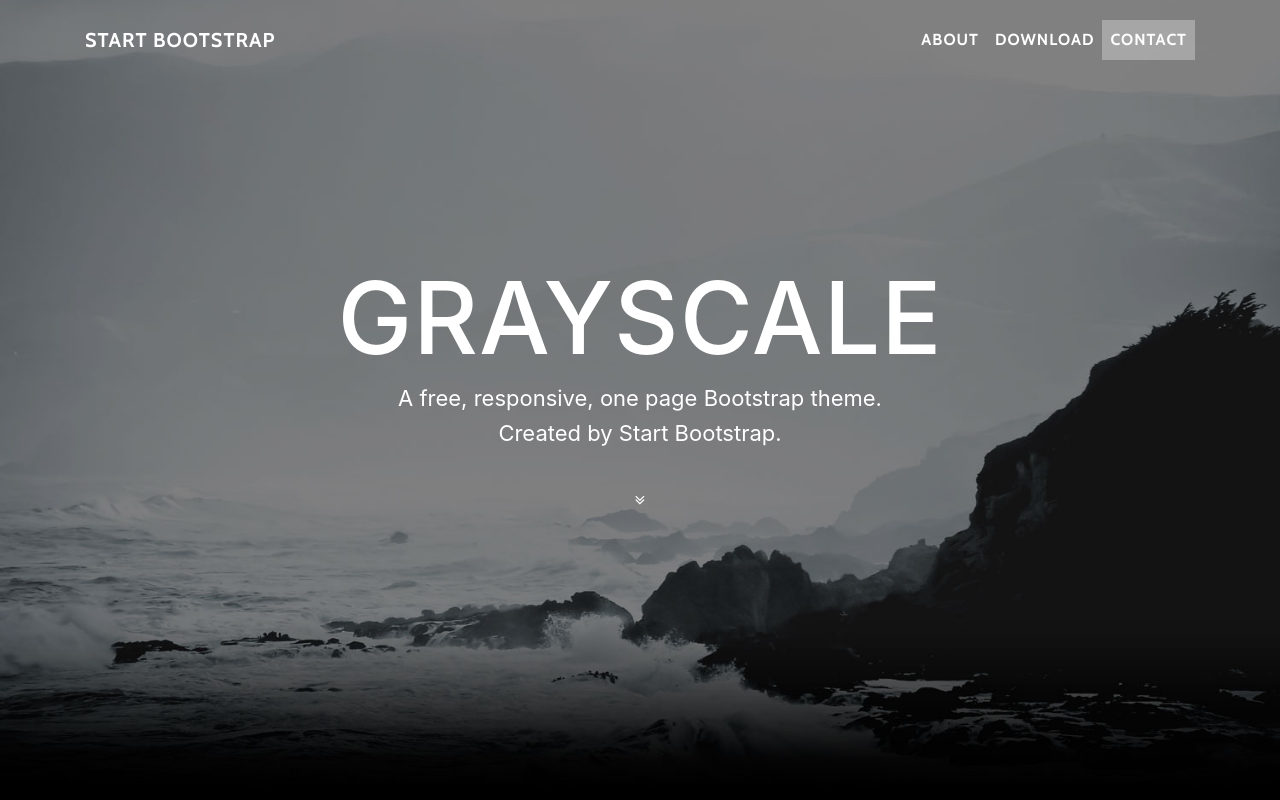
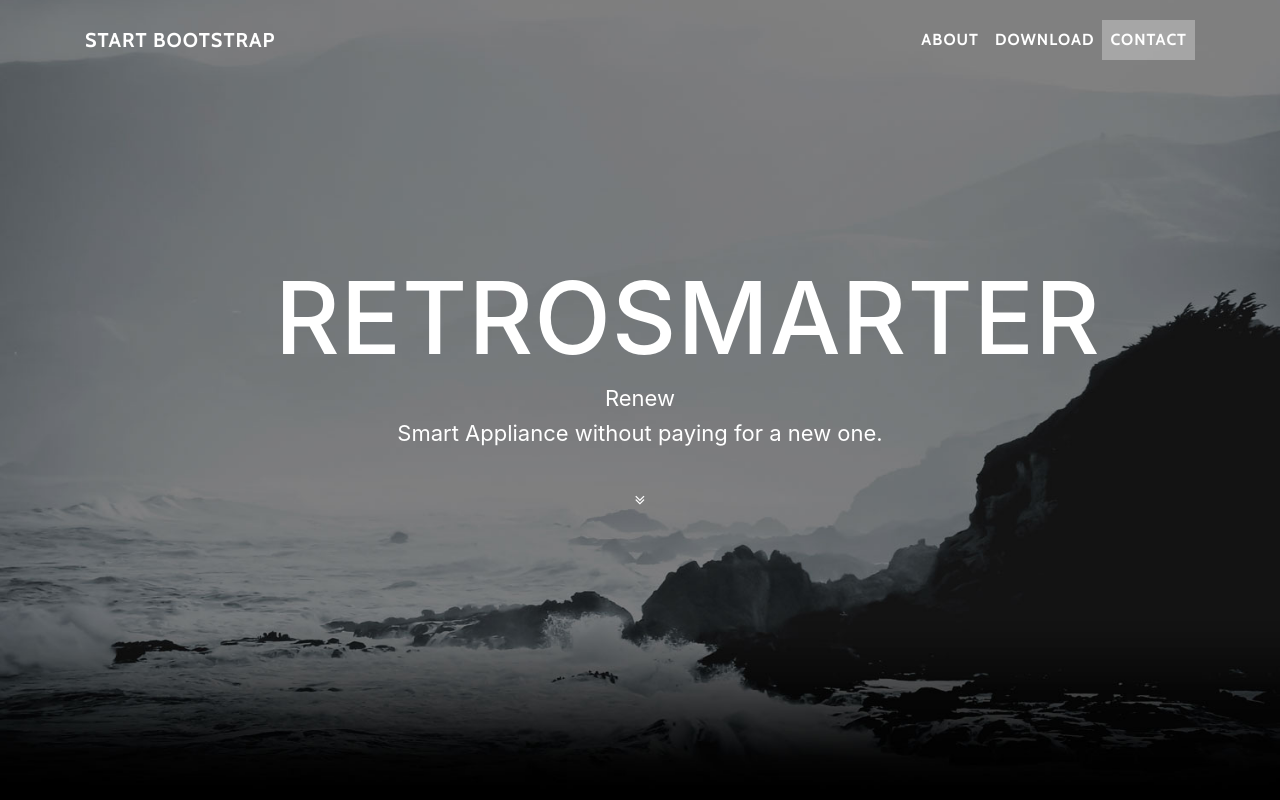
Before and after one commit to francisyzy/RetroSmarter, a website with bundled scripts: page docs/index.html in a window 1280 px wide. Shown: the top 800 px of the page. Built offline with nearby package versions, Linux system fonts and the light colour scheme.

Commit message:
Update title

```diff
--- a/docs/index.html
+++ b/docs/index.html
@@ -55,9 +55,9 @@
         <div class="container">
           <div class="row">
             <div class="col-lg-8 mx-auto">
-              <h1 class="brand-heading">Grayscale</h1>
-              <p class="intro-text">A free, responsive, one page Bootstrap theme.
-                <br>Created by Start Bootstrap.</p>
+              <h1 class="brand-heading">RetroSmarter</h1>
+              <p class="intro-text">Renew
+                <br>Smart Appliance without paying for a new one.</p>
               <a href="#about" class="btn btn-circle js-scroll-trigger">
                 <i class="fa fa-angle-double-down animated"></i>
               </a>
```
Also changed, not shown: 2 other files.
